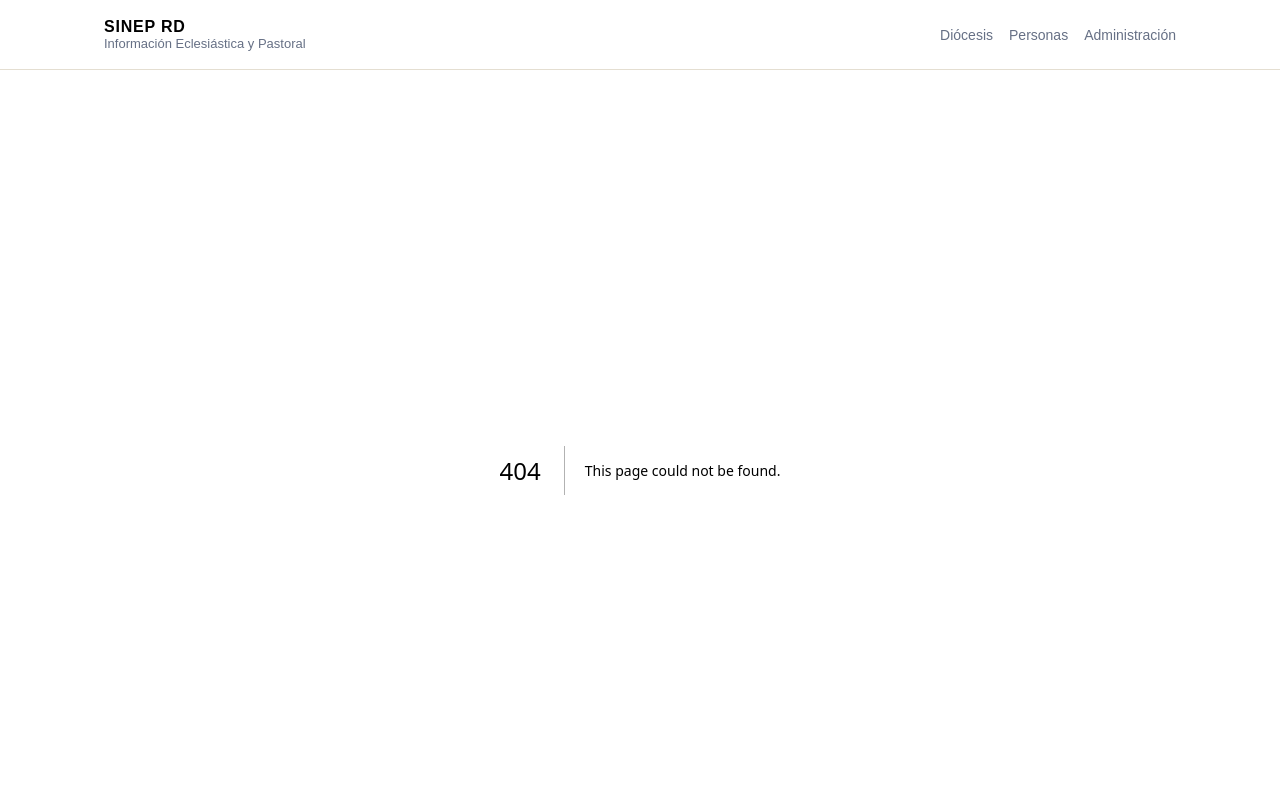
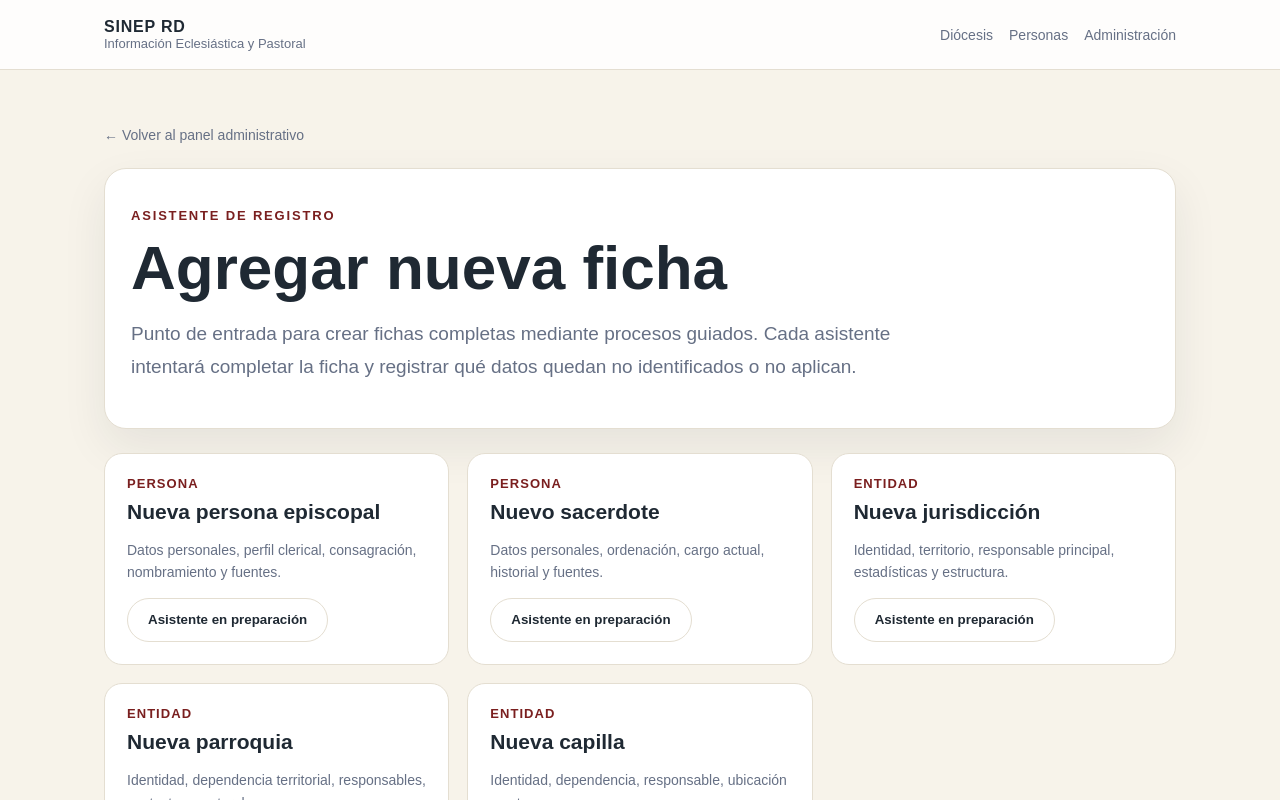
Before and after one commit to Jumen-UX/sinep-rd, a Next.js app: page /admin/nuevo in a window 1280 px wide. Before the commit this address had no page. Shown: the top 800 px of the page. Built offline with nearby package versions, Linux system fonts and the light colour scheme.

Commit message:
Add new record assistant hub

```diff
--- /dev/null
+++ b/src/app/admin/nuevo/page.tsx
@@ -0,0 +1,36 @@
+'use client'
+
+import Link from 'next/link'
+
+const items = [
+  ['Nueva persona episcopal', 'Persona', 'Datos personales, perfil clerical, consagración, nombramiento y fuentes.'],
+  ['Nuevo sacerdote', 'Persona', 'Datos personales, ordenación, cargo actual, historial y fuentes.'],
+  ['Nueva jurisdicción', 'Entidad', 'Identidad, territorio, responsable principal, estadísticas y estructura.'],
+  ['Nueva parroquia', 'Entidad', 'Identidad, dependencia territorial, responsables, contacto y pastorales.'],
+  ['Nueva capilla', 'Entidad', 'Identidad, dependencia, responsable, ubicación y notas.'],
+]
+
+export default function AdminNuevoPage() {
+  return (
+    <main className="container dashboard-page admin-config-page">
+      <div className="detail-backlink"><Link href="/admin">← Volver al panel administrativo</Link></div>
+      <section className="dashboard-hero card">
+        <div>
+          <p className="eyebrow">Asistente de registro</p>
+          <h1>Agregar nueva ficha</h1>
+          <p className="lead">Punto de entrada para crear fichas completas mediante procesos guiados. Cada asistente intentará completar la ficha y registrar qué datos quedan no identificados o no aplican.</p>
+        </div>
+      </section>
+      <section className="grid admin-modules">
+        {items.map(([title, type, description]) => (
+          <article className="entity-card admin-module" key={title}>
+            <p className="entity-type">{type}</p>
+            <h2>{title}</h2>
+            <p className="meta">{description}</p>
+            <button className="button button-secondary" type="button" disabled>Asistente en preparación</button>
+          </article>
+        ))}
+      </section>
+    </main>
+  )
+}
```
